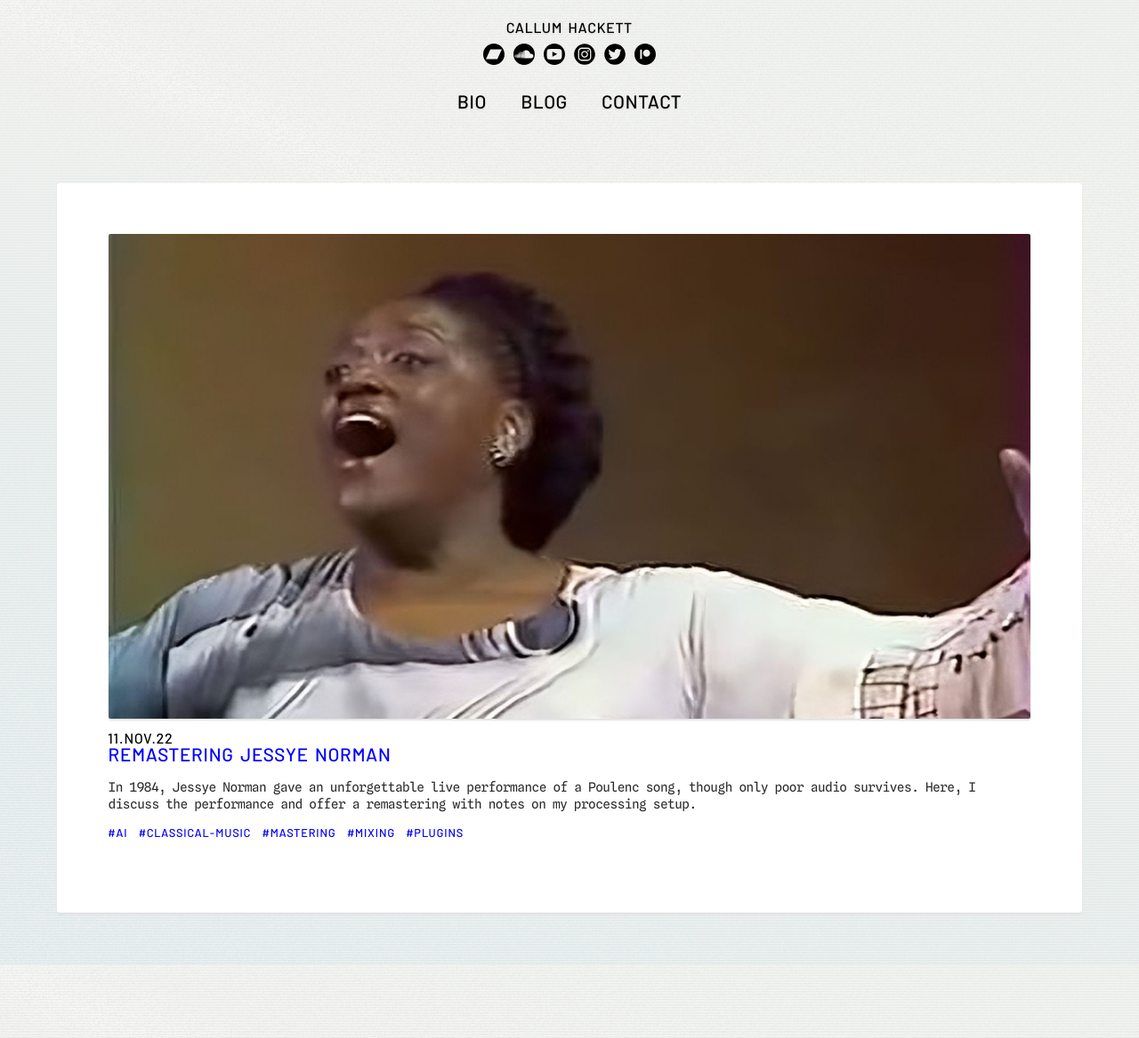
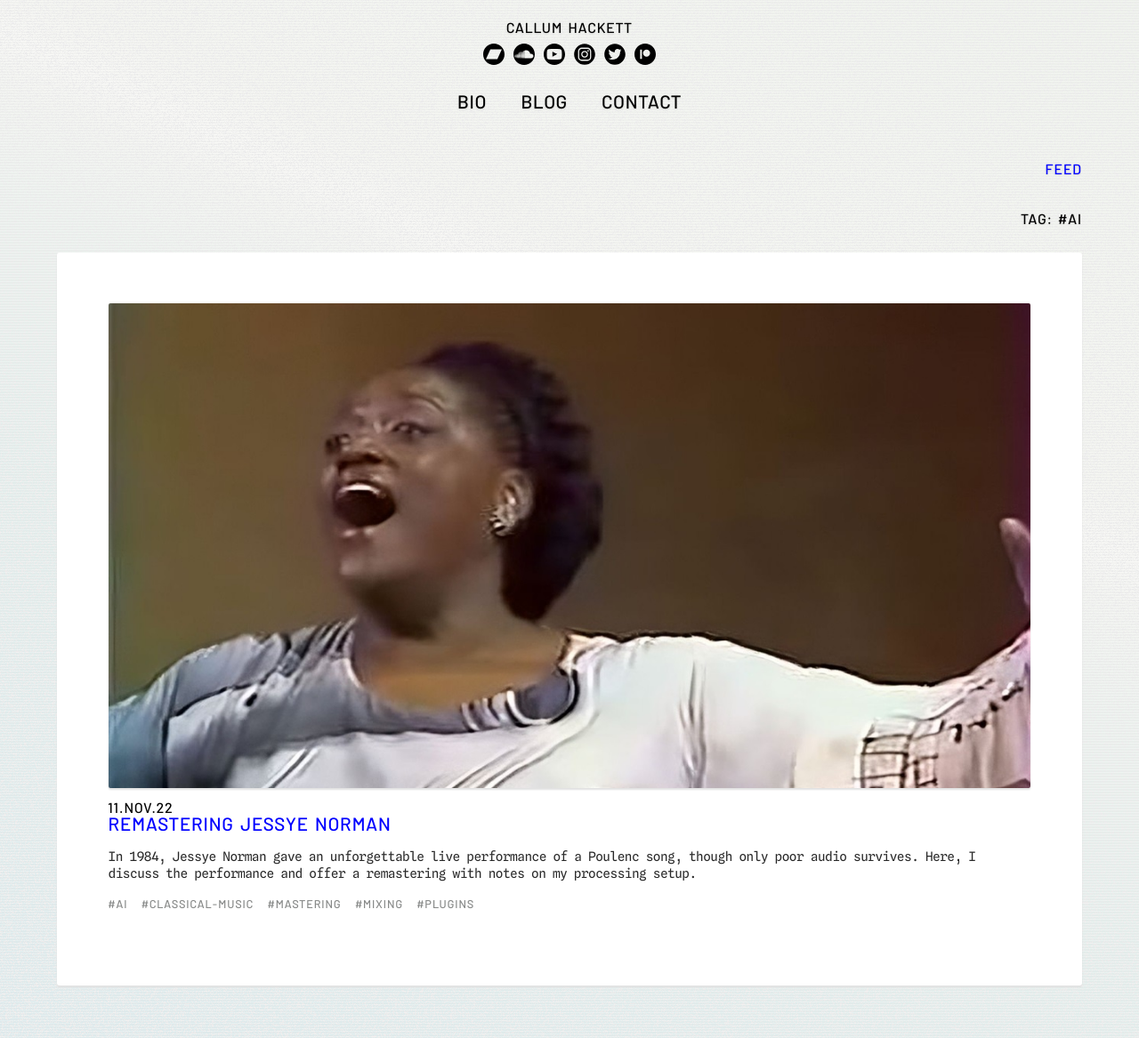
Before and after one commit to callumhackett/callumhackett.github.io, a Jekyll site: the page built from tags/ai.md, in a window 1280 px wide. Shown: the whole page at 89% size. Built offline with Jekyll 4.4.1, drawn with Linux system fonts in a browser that asks for light colours.

Commit message:
tag index styles

```diff
--- a/_layouts/page.html
+++ b/_layouts/page.html
@@ -1,12 +1,18 @@
 {%- capture main-content -%}
 <div id="sidebar">
-    {%- unless page.id -%}
-    <div id="sidebar-title">{{ page.title | smartify }}</div>
-    {%- if page.title == 'Studio Notes' -%}
-    <div id="feed-link"><a href="{{ site.url }}/feed.xml">Feed</a></div>
-    {%- endif -%}
+    {%- unless page.id -%} <!-- when not a blog post -->
+        {%- if page.title contains "#" -%} <!-- if it's a tag index page -->
+            <div id="sidebar-title">Studio Notes</div>
+            <div id="feed-link"><a href="{{ site.url }}/feed.xml">Feed</a></div>
+            <div id="tag-title">Tag: {{ page.title }}</div>
+        {%- else -%} <!-- else, when it's a regular page -->
+            <div id="sidebar-title">{{ page.title | smartify }}</div>
+        {%- endif -%}
+        {%- if page.title == 'Studio Notes' -%}
+        <div id="feed-link"><a href="{{ site.url }}/feed.xml">Feed</a></div>
+        {%- endif -%}
     {%- endunless -%}
-    {%- if page.id -%}
+    {%- if page.id -%} <!-- when a blog post -->
     <div id="sidebar-title">Studio Notes</div>
     <div id="feed-link"><a href="{{ site.url }}/feed.xml">Feed</a></div>
     {%- endif -%}
--- a/assets/css/page.css
+++ b/assets/css/page.css
@@ -57,10 +57,12 @@
     text-align: left !important;
 }
 .post-index-entry-tags {
-    color: rgb(136, 138, 137);
     font-size: 0.8em;
     line-height: var(--title-line-height);
     padding-bottom: var(--body-padding);
+}
+.post-index-entry-tags a {
+    color: rgb(136, 138, 137);
 }
 .post-index-entry-tags .post-tag {
     padding-right: 10px !important;
@@ -126,10 +128,13 @@ audio {
         left: 0;
         width: 100%;
         height: 100%;
-        border-radius: var(--border-radius);
+        border-radius: calc(var(--border-radius) * 0.67);
     }
     audio {
         width: 100%;
+    }
+    .post-index-entry-tags {
+        line-height: 1.3em;
     }
     #post-index img, #page-content img {
         margin: 0 0 calc(var(--body-padding) / 3);
@@ -137,6 +142,10 @@ audio {
     }
     #mobile-post-tags {
         padding: var(--body-padding) 0 0 0;
+        line-height: 1.3em;
+    }
+    #mobile-post-tags a {
+        color: var(--title-color);
     }
     #mobile-post-tags .post-tag {
         padding-right: 10px;
@@ -156,14 +165,14 @@ audio {
     font-size: var(--title-small-size);
     line-height: var(--body-line-height);
 }
-#sidebar-post-tags {
+#tag-title, #sidebar-post-tags {
     font-size: var(--title-small-size);
     text-shadow: var(--title-shadow);
     line-height: var(--body-line-height);
     padding-top: var(--grid-gap-size);
 }
-.post-tags {
-    word-spacing: -1px;
+#sidebar-post-tags a {
+    color: var(--title-color);
 }
 @media screen and (max-width: 1365px) {
     #sidebar-title, #sidebar-post-tags {
```
